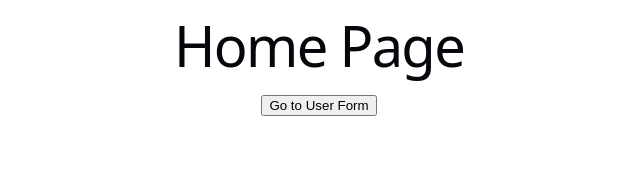
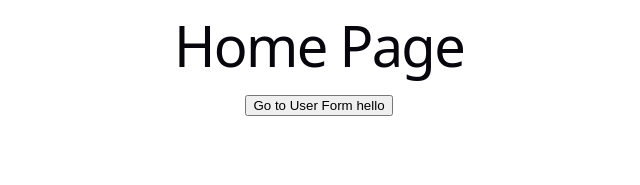
Before and after one commit to aditee2112/kahi-pan-practice-sathi, a React (Vite) app: page / in a window 1280 px wide. Shown: the top 185 px of the page, without its empty margins (321-961 px from the left). Built offline with nearby package versions, Linux system fonts and the light colour scheme.

Commit message:
Update App.jsx

```diff
--- a/src/App.jsx
+++ b/src/App.jsx
@@ -7,7 +7,7 @@ function Home() {
       <h1>Home Page</h1>
 
       <Link to="/user-form">
-        <button>Go to User Form</button>
+        <button>Go to User Form hello</button>
       </Link>
     </div>
   );
```
